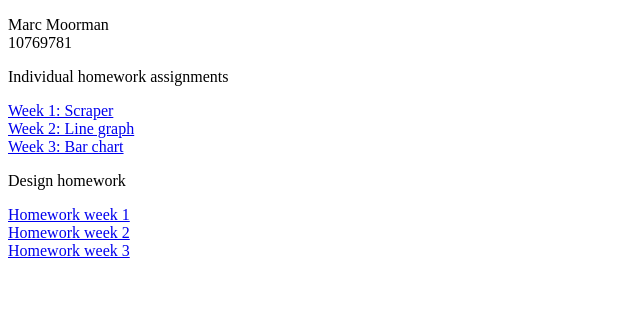
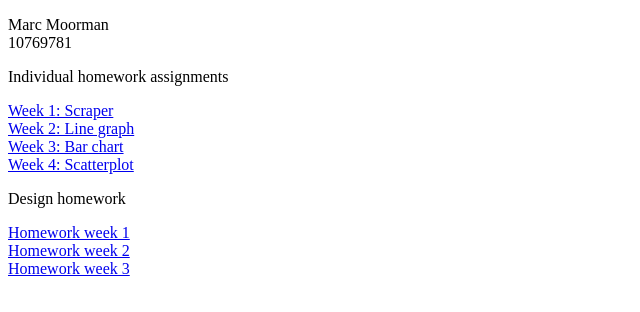
Before and after one commit to MarcMrman/dataprocessing, a plain HTML site: page index.html in a window 1280 px wide. Shown: the whole page, without its empty margins (0-640 px from the left). Drawn offline with Linux system fonts and the light colour scheme.

Commit message:
index update

```diff
--- a/index.html
+++ b/index.html
@@ -17,6 +17,7 @@
 	<a href = "https://github.com/MarcMrman/dataprocessing/tree/master/homework/week_1"> Week 1: Scraper </a> </br>
 	<a href = "https://marcmrman.github.io/dataprocessing/homework/week_2/deBilt.html"> Week 2: Line graph </a> </br>
 	<a href = "https://marcmrman.github.io/dataprocessing/homework/week_3/indexBarChart.html"> Week 3: Bar chart </a> </br>
+	<a href = "https://marcmrman.github.io/dataprocessing/homework/week_4/scatter.html"> Week 4: Scatterplot </a> </br>
 
 	<p> Design homework </p>
 	<a href = "https://github.com/MarcMrman/dataprocessing/tree/master/design/week_1"> Homework week 1 </a> </br>
```
